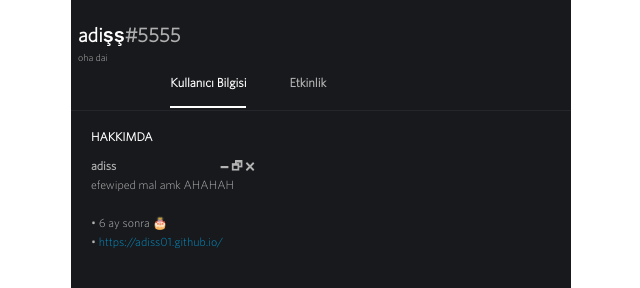
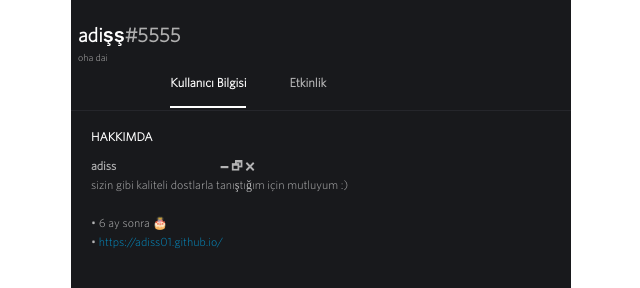
Before and after one commit to adiss01/adiss01.github.io, a plain HTML site: page index.html in a window 1280 px wide. Shown: the part 2456-2744 px from the top of the page, without its empty margins (319-959 px from the left). Drawn offline with nearby package versions, Linux system fonts and the light colour scheme; a script that the page names is missing.

Commit message:
Update index.html

```diff
--- a/index.html
+++ b/index.html
@@ -295,7 +295,7 @@
                 <div style="color: #fff; font-weight: 600; position: relative; bottom: -15px;">HAKKIMDA<br></div>
                 <div style="position: relative; bottom: -25px; line-height: 19px;">
                     <strong style="font-weight: 900; ">adiss<span style="color: rgba(255, 255, 255, 0);">aaaaaaaaaaaaaaaaaa</span>🗕 🗗 🗙<br></strong>
-                    efewiped mal amk AHAHAH
+                    sizin gibi kaliteli dostlarla tanıştığım için mutluyum :)
                     <br><br>
                     • 6 ay sonra 🎂
                     <br>
```
